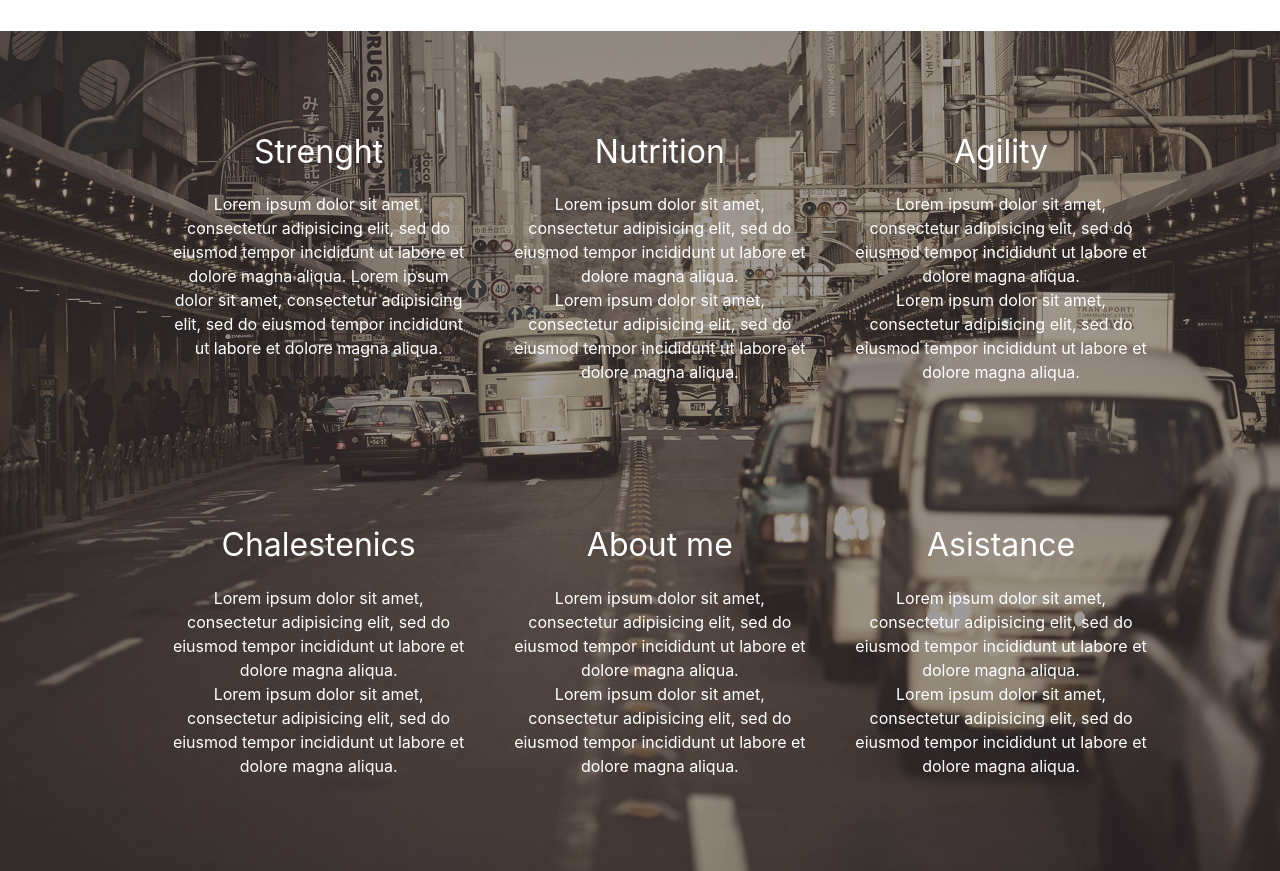
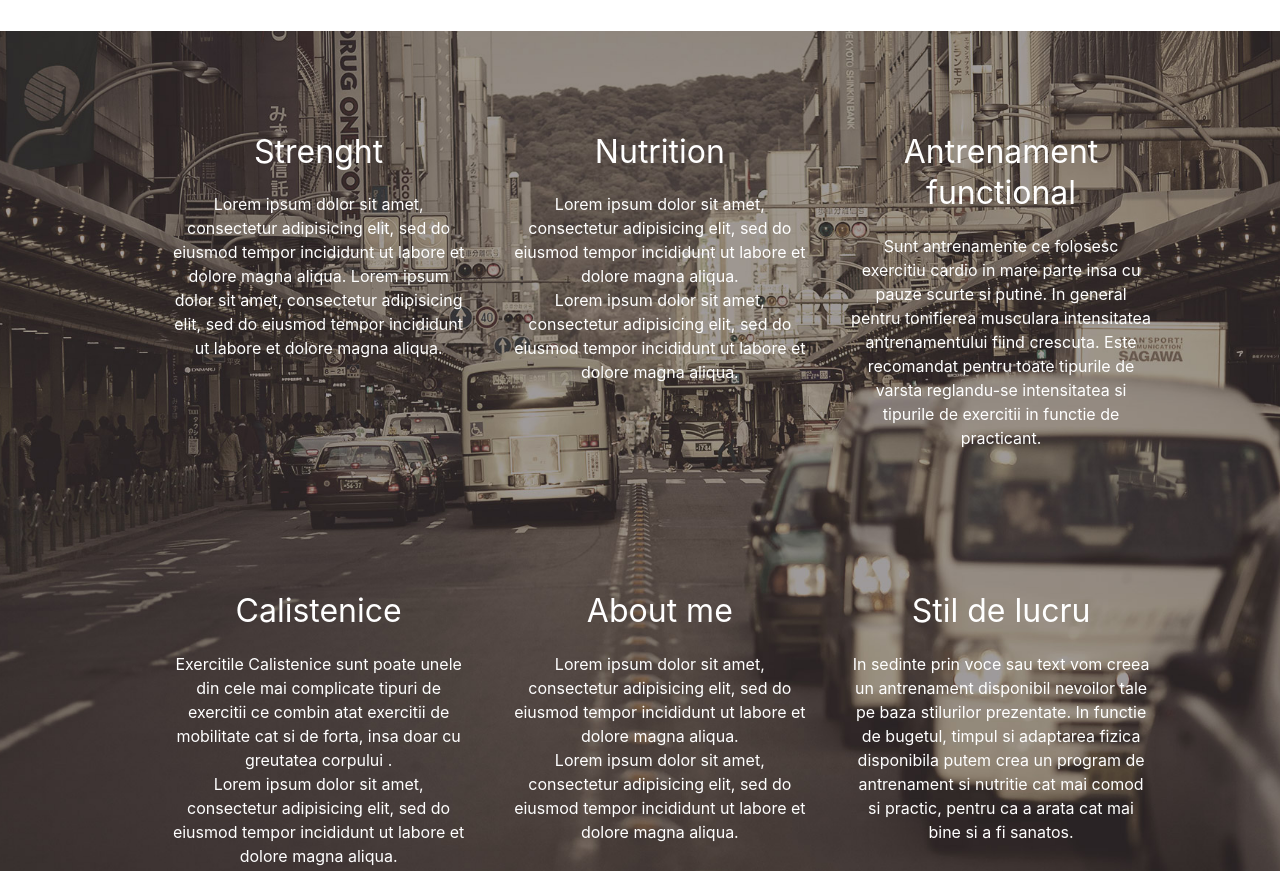
Before and after one commit to vladap1/vladap1.github.io, a plain HTML site: page index.html in a window 1280 px wide. Shown: the part 920-1791 px from the top of the page. Drawn offline with Linux system fonts and the light colour scheme.

Commit message:
update
update

```diff
--- a/index.html
+++ b/index.html
@@ -52,19 +52,17 @@
                         incididunt ut labore et dolore magna aliqua.</div>
                 </div>
                 <div>
-                    <h2>Agility</h2>
-                    <div class="uk-panel">Lorem ipsum dolor sit amet, consectetur adipisicing elit, sed do eiusmod
-                        tempor
-                        incididunt ut labore et dolore magna aliqua.</div>
-                    <div class="uk-panel">Lorem ipsum dolor sit amet, consectetur adipisicing elit, sed do eiusmod
-                        tempor
-                        incididunt ut labore et dolore magna aliqua.</div>
+                    <h2>Antrenament functional</h2>
+                    <div class="uk-panel">Sunt antrenamente ce folosesc exercitiu cardio in mare parte insa cu pauze scurte si
+                        putine. In general pentru tonifierea musculara intensitatea antrenamentului fiind crescuta.
+                        Este recomandat pentru toate tipurile de varsta reglandu-se intensitatea si tipurile de exercitii in functie de practicant.
+                       </div>
+
                 </div>
                 <div>
-                    <h2>Chalestenics</h2>
-                    <div class="uk-panel">Lorem ipsum dolor sit amet, consectetur adipisicing elit, sed do eiusmod
-                        tempor
-                        incididunt ut labore et dolore magna aliqua.</div>
+                    <h2>Calistenice</h2>
+                    <div class="uk-panel">Exercitile Calistenice sunt poate unele din cele mai complicate tipuri de exercitii
+                        ce combin atat exercitii de mobilitate cat si de forta, insa doar cu greutatea corpului  .</div>
                     <div class="uk-panel">Lorem ipsum dolor sit amet, consectetur adipisicing elit, sed do eiusmod
                         tempor
                         incididunt ut labore et dolore magna aliqua.</div>
@@ -79,13 +77,13 @@
                         incididunt ut labore et dolore magna aliqua.</div>
                 </div>
                 <div>
-                    <h2>Asistance</h2>
-                    <div class="uk-panel">Lorem ipsum dolor sit amet, consectetur adipisicing elit, sed do eiusmod
-                        tempor
-                        incididunt ut labore et dolore magna aliqua.</div>
-                    <div class="uk-panel">Lorem ipsum dolor sit amet, consectetur adipisicing elit, sed do eiusmod
-                        tempor
-                        incididunt ut labore et dolore magna aliqua.</div>
+                    <h2>Stil de lucru</h2>
+                    <div class="uk-panel">In sedinte prin voce sau text vom creea un antrenament disponibil
+                        nevoilor tale pe baza stilurilor prezentate. In functie de bugetul, timpul si adaptarea
+                        fizica disponibila putem crea un program de antrenament si nutritie cat mai comod si practic, pentru ca a arata cat mai bine si a fi sanatos.
+
+                    </div>
+
                 </div>
             </div>
         </div>
```
Also changed, not shown: notes.txt (added).
